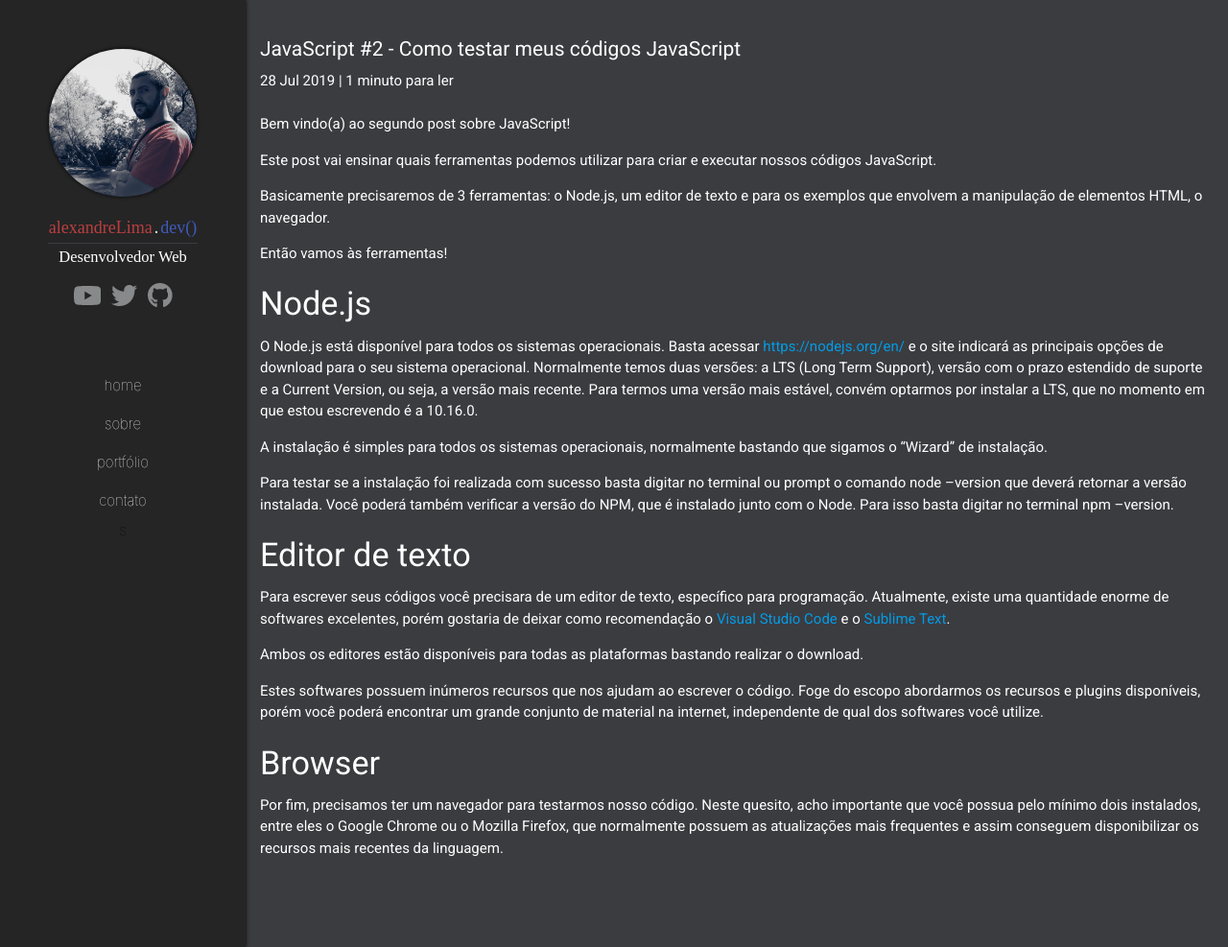
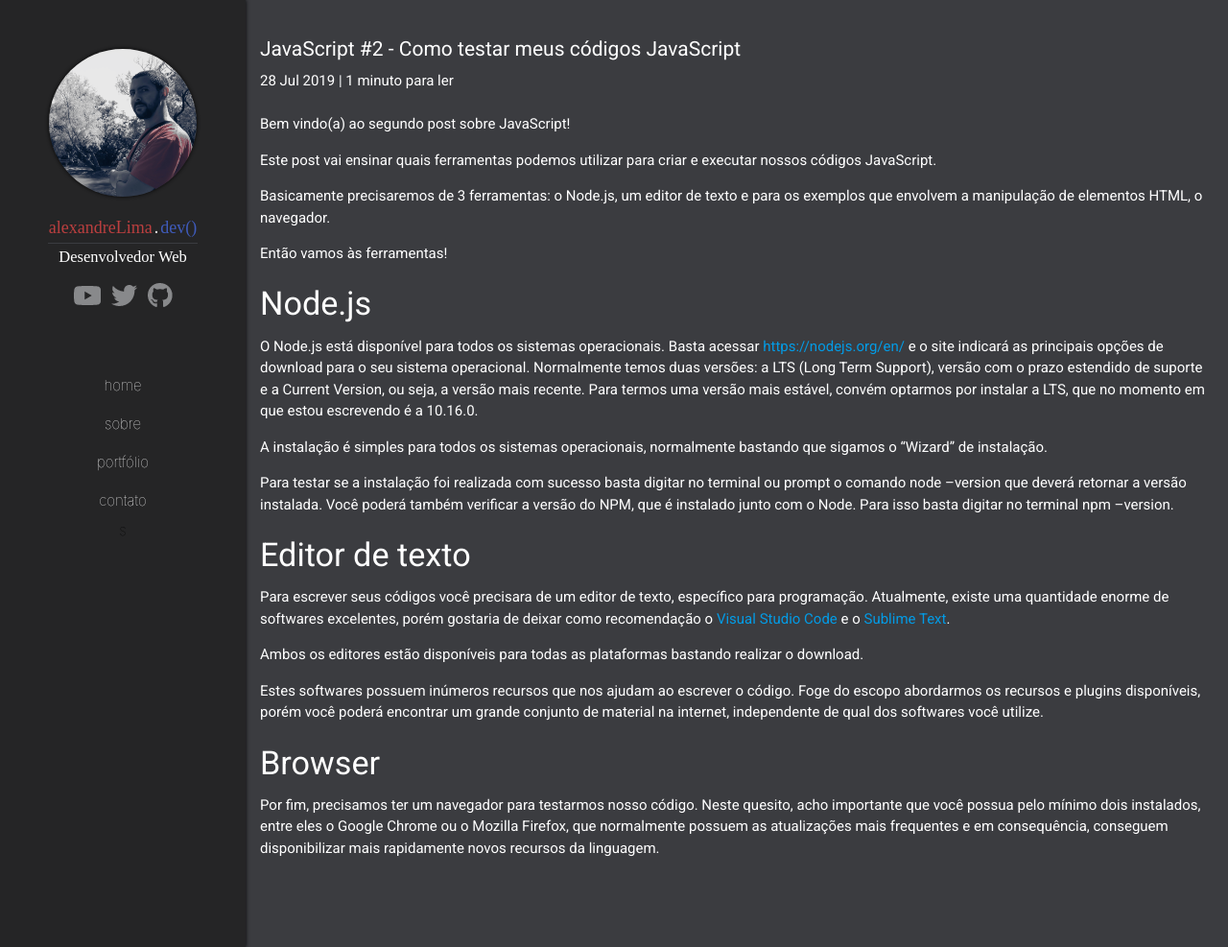
Before and after one commit to Alexandresl/alexandrelima-dev, a Jekyll site: the page built from _posts/2019-07-28-javascript-2-como-testar-meus-códigos-javascript.md, in a window 1280 px wide and 987 px high. Shown: the whole window at 96% size. Built offline with Jekyll 4.4.1, drawn with Linux system fonts in a browser that asks for light colours; some web fonts are replaced; comment, search, counter and statistics services are not loaded.

Commit message:
Update Blog “2019-07-28-javascript-2-como-testar-meus-códigos-javascript”

```diff
--- a/_posts/2019-07-28-javascript-2-como-testar-meus-códigos-javascript.md
+++ b/_posts/2019-07-28-javascript-2-como-testar-meus-códigos-javascript.md
@@ -32,4 +32,4 @@ Estes softwares possuem inúmeros recursos que nos ajudam ao escrever o código.
 
 #### Browser
 
-Por fim, precisamos ter um navegador para testarmos nosso código. Neste quesito, acho importante que você possua pelo mínimo dois instalados, entre eles o Google Chrome ou o Mozilla Firefox, que normalmente possuem as atualizações mais frequentes e assim conseguem disponibilizar os recursos mais recentes da linguagem.
+Por fim, precisamos ter um navegador para testarmos nosso código. Neste quesito, acho importante que você possua pelo mínimo dois instalados, entre eles o Google Chrome ou o Mozilla Firefox, que normalmente possuem as atualizações mais frequentes e em consequência, conseguem disponibilizar mais rapidamente novos recursos da linguagem.
```
